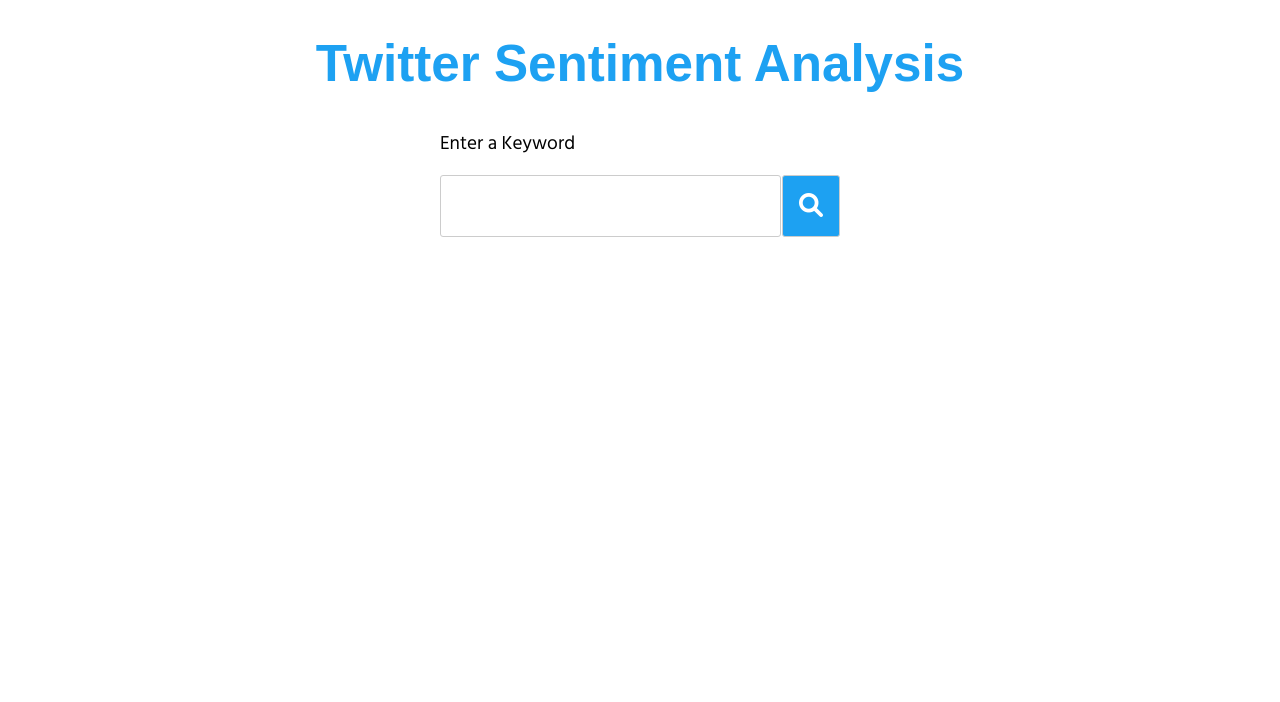
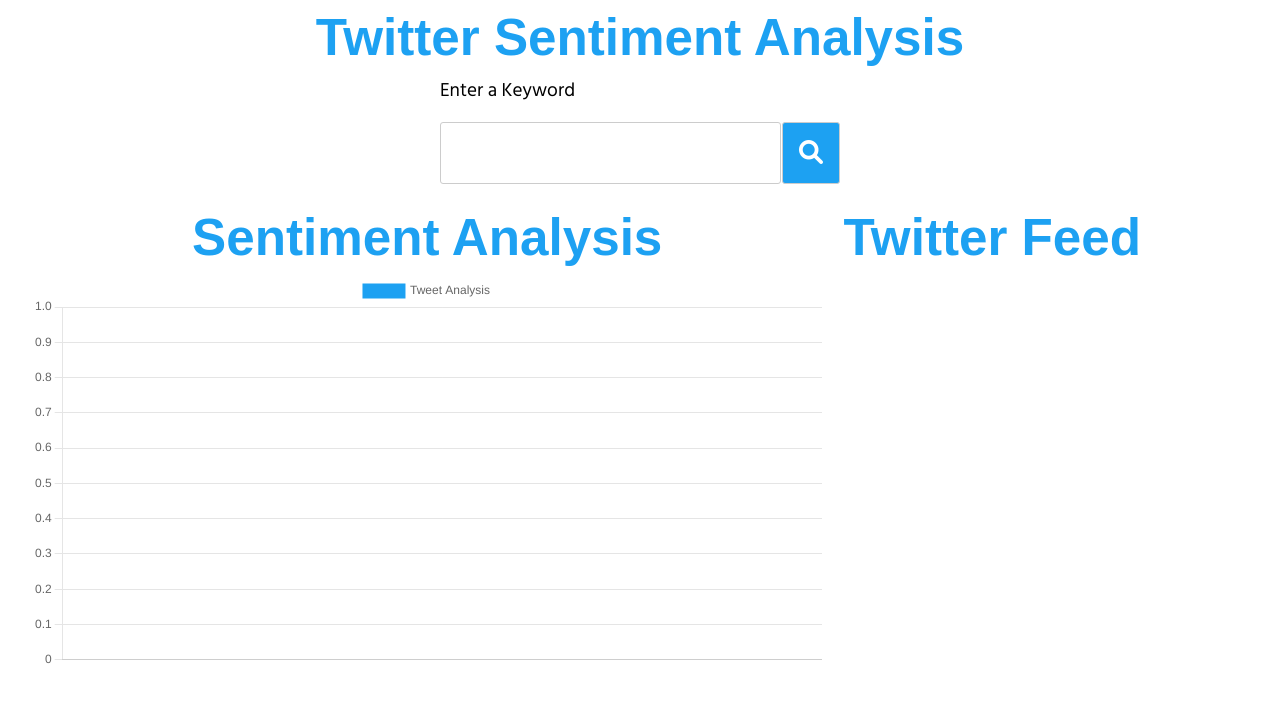
Before and after one commit to HwaiXin/CAB432-Assignment2, a React (Create React App) app in the folder client/: page / in a window 1280 px wide. Shown: the top 702 px of the page. Built offline with nearby package versions, Linux system fonts and the light colour scheme; a web font is replaced by a local one.

Commit message:
Added line chart, loading component and score values
Added line chart, loading component and score values

```diff
--- a/client/public/index.html
+++ b/client/public/index.html
@@ -25,7 +25,7 @@
       work correctly both with client-side routing and a non-root public URL.
       Learn how to configure a non-root public URL by running `npm run build`.
     -->
-    <title>React App</title>
+    <title>Twitter Sentiment Analysis</title>
   </head>
   <body>
     <noscript>You need to enable JavaScript to run this app.</noscript>
--- a/client/src/App.js
+++ b/client/src/App.js
@@ -1,11 +1,13 @@
 import "./App.css";
 import { useState, useEffect } from "react";
-import LineChart from "./LineChart";
+import LineChart from "./components/LineChart";
+import Loader from "./components/Loader";
 const axios = require("axios");
 
 function App() {
   const [tweets, setTweets] = useState([]);
   const [search, setSearch] = useState("");
+  const [loading, setLoading] = useState(false);
 
   function updateSearch(e) {
     setSearch(e.target.value); // Set search to input value
@@ -13,7 +15,7 @@
 
   async function getTweets(search) {
     try {
-      console.log("SEARCH", search);
+      setLoading(true);
       let apiData = (await axios.get(
         `http://localhost:3000/api/twitter/${search}`
       )).data;
@@ -22,10 +24,12 @@
       apiData.forEach((t) => {
         recieivedTweets.push({
           text: t.text,
-          score: t.score
+          score: t.score,
+          scoreText: t.scoreText
         });
       });
       setTweets(recieivedTweets);
+      setLoading(false);
     } catch (e) {
       console.error(e.reponse);
     }
@@ -36,6 +40,21 @@
     return str.replace(/\s/g, '');
   }
 
+  function getData() {
+    return {
+      labels: tweets.map((t, index) => ++index),
+      datasets: [
+        {
+          label: 'Tweet Analysis',
+          data: tweets.map((t) => t.score),
+          fill: false,
+          backgroundColor: '#1DA1F2',
+          borderColor: '#1DA1F2',
+        },
+      ],
+    };
+  }
+
   useEffect(() => {
     console.log("Tweets updated");
     console.log('Tweets', tweets);
@@ -44,8 +63,6 @@
   return (
     <div className="App">
       <h1>Twitter Sentiment Analysis</h1>
-
-      <div className="content">
       {/* Search */}
       <div className="search">
         <label htmlFor="query">Enter a Keyword</label>
@@ -56,20 +73,34 @@
             value={search}
             onChange={(e) => updateSearch(e)}
           />
-          <button onClick={() => getTweets(search)}><i class="fas fa-search"></i></button>
+          <button onClick={() => getTweets(search)}><i className="fas fa-search"></i></button>
         </div>
       </div>
+
+      {loading ? (
+        <Loader />
+      ) : (
+        <div className="content">
+          {/* Line Chart */}
+          <div className="chart">
+            <LineChart title="Testing Props" data={getData} />
+          </div>
+          <div className="tweetBox">
+            <h1>Twitter Feed</h1>
             {/* Tweets */}
             {tweets.map((tweet, index) => {
               return (
                 <div key={index} className="tweet">
-              <h2><i class="fab fa-twitter"></i> {tweet.text}</h2>
-              <h3>Score: <span className={toCamelCase(tweet.score)}>{tweet.score}</span></h3>
+                  <h3><i class="fab fa-twitter"></i> {tweet.text}</h3>
+                  <h4>Score: <span className={toCamelCase(tweet.scoreText)}>{tweet.scoreText}</span></h4>
+                  <hr />
                 </div>
               );
             })}
           </div>
-      {/* <LineChart /> */}
+        </div>
+      )}
+
     </div>
   );
 }
--- a/client/src/LineChart.js
+++ /dev/null
@@ -1,44 +0,0 @@
-import React from 'react';
-import { Line } from 'react-chartjs-2';
-
-// Template for Chart.js Line Chart. We can add props to this (data) and call from App.js
-
-const data = {
-  labels: ['1', '2', '3', '4', '5', '6'],
-  datasets: [
-    {
-      label: '# of Votes',
-      data: [12, 19, 3, 5, 2, 3],
-      fill: false,
-      backgroundColor: 'rgb(255, 99, 132)',
-      borderColor: 'rgba(255, 99, 132, 0.2)',
-    },
-  ],
-};
-
-const options = {
-  scales: {
-    y: {
-      beginAtZero: true
-    }
-  }
-};
-
-const LineChart = () => (
-  <>
-    <div className='header'>
-      <h1 className='title'>Line Chart</h1>
-      <div className='links'>
-        <a
-          className='btn btn-gh'
-          href='https://github.com/reactchartjs/react-chartjs-2/blob/master/example/src/charts/Line.js'
-        >
-          Github Source
-        </a>
-      </div>
-    </div>
-    <Line data={data} options={options} />
-  </>
-);
-
-export default LineChart;
--- /dev/null
+++ b/client/src/components/LineChart.js
@@ -0,0 +1,23 @@
+import React from 'react';
+import { Line } from 'react-chartjs-2';
+
+// Template for Chart.js Line Chart. We can add props to this (data) and call from App.js
+
+const options = {
+  scales: {
+    y: {
+      beginAtZero: true
+    }
+  }
+};
+
+const LineChart = (props) => (
+  <div>
+    <div className='header'>
+      <h1 className='title'>Sentiment Analysis</h1>
+    </div>
+    <Line data={props.data} options={options} />
+  </div>
+);
+
+export default LineChart;
--- /dev/null
+++ b/client/src/components/Loader.js
@@ -0,0 +1,8 @@
+import React from 'react';
+
+const Loader = (props) => (
+  <div className="loader">
+  </div>
+);
+
+export default Loader;
--- a/client/src/index.css
+++ b/client/src/index.css
@@ -7,23 +7,33 @@
 
 body {
   margin: 0;
+  padding: 0;
   font-family: -apple-system, BlinkMacSystemFont, 'Segoe UI', 'Roboto', 'Oxygen',
     'Ubuntu', 'Cantarell', 'Fira Sans', 'Droid Sans', 'Helvetica Neue',
     sans-serif;
   -webkit-font-smoothing: antialiased;
   -moz-osx-font-smoothing: grayscale;
   font-family: 'Hind Siliguri', sans-serif;
+  overflow-y: hidden;
 }
 
 h1 {
   font-family: 'Georama', sans-serif;
   font-size: 3.2rem;
   color: var(--twitter-blue);
+  margin: 8px 0;
 }
 
 .content {
   margin: auto;
-  width: 70%;
+  width: 95%;
+  height: 75vh;
+  display: flex;
+}
+
+/* Line Chart */
+.chart {
+  width: 65%;
 }
 
 /* Search */
@@ -74,12 +84,38 @@
   cursor: pointer;
 }
 
+/* Line Chart */
+Line {
+  width: 50px;
+}
+
 /* Tweets */
+.tweetBox {
+  margin-left: 5px;
+  padding: 0 1rem;
+  border-radius: 3px;
+  overflow: auto;
+  max-width: 32%;
+}
+
 .tweet {
   text-align: left;
 }
 
+hr {
+  border: 1px solid #ccc;
+}
+
 /* Helper Styles */
+.fl {
+  display: flex;
+}
+
+.fl-col {
+  display: flex;
+  flex-direction: column;
+}
+
 .neutral {
   color: #3366ff;
 }
@@ -93,13 +129,37 @@
 }
 
 .extremelyNegative {
-  color: purple;
+  color: orange;
 }
 
 .extremelyPositive {
-  color: teal;
+  color: pink;
 }
 
 .fa-twitter {
   color: var(--twitter-blue);
 }
+
+/* Loader */
+.loader {
+  margin: auto;
+  margin-top: 50px;
+  border: 16px solid #f3f3f3;
+  border-radius: 50%;
+  border-top: 16px solid #3498db;
+  width: 120px;
+  height: 120px;
+  -webkit-animation: spin 2s linear infinite; /* Safari */
+  animation: spin 2s linear infinite;
+}
+
+/* Safari */
+@-webkit-keyframes spin {
+  0% { -webkit-transform: rotate(0deg); }
+  100% { -webkit-transform: rotate(360deg); }
+}
+
+@keyframes spin {
+  0% { transform: rotate(0deg); }
+  100% { transform: rotate(360deg); }
+}
```
Also changed, not shown: 1 other file (tests, documents, lock files or other folders). Lines whose indentation alone changed are shown as unchanged.
